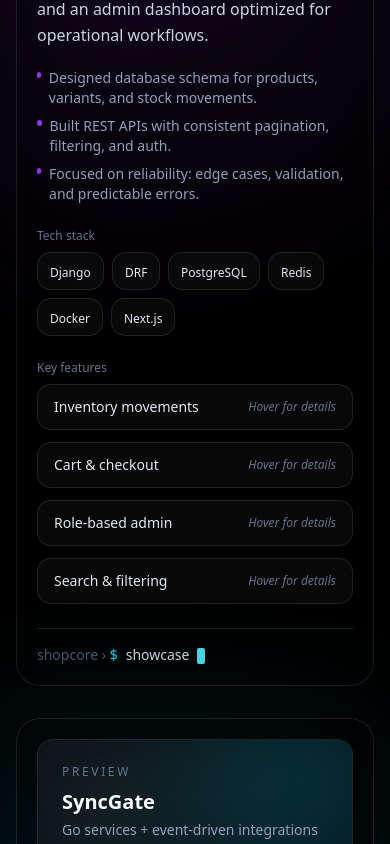
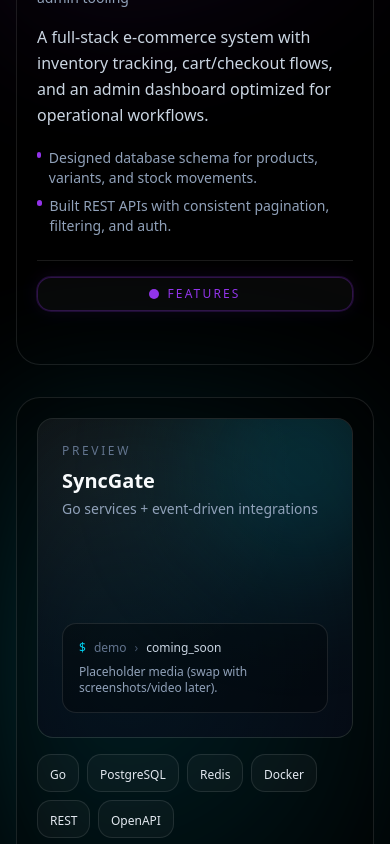
Before and after one commit to capamir/portfolio, a Next.js app: page / in a window 390 px wide. Shown: the part 4160-5004 px from the top of the page. Built offline with nearby package versions, Linux system fonts and the light colour scheme.

Commit message:
project section is complete

```diff
--- a/components/sections/Projects.tsx
+++ b/components/sections/Projects.tsx
@@ -1,7 +1,12 @@
 "use client";
 
 import React, { useMemo, useState } from "react";
-import { motion, useInView, useReducedMotion } from "framer-motion";
+import {
+  motion,
+  useInView,
+  useReducedMotion,
+  AnimatePresence,
+} from "framer-motion";
 import { useRef } from "react";
 import { FaGithub, FaExternalLinkAlt } from "react-icons/fa";
 
@@ -21,7 +26,13 @@ type Project = {
 
 function hexToRgba(hex: string, alpha: number) {
   const h = hex.replace("#", "");
-  const full = h.length === 3 ? h.split("").map((c) => c + c).join("") : h;
+  const full =
+    h.length === 3
+      ? h
+          .split("")
+          .map((c) => c + c)
+          .join("")
+      : h;
   const bigint = parseInt(full, 16);
 
   const r = (bigint >> 16) & 255;
@@ -41,7 +52,7 @@ function ProjectMockMedia({
   subtitle: string;
 }) {
   return (
-    <div className="relative h-full w-full overflow-hidden rounded-2xl border border-white/10 bg-white/[0.03]">
+    <div className="relative h-full w-full overflow-hidden rounded-2xl border border-white/10 bg-white/3">
       <div
         className="absolute -top-16 -right-16 h-56 w-56 rounded-full blur-3xl opacity-25"
         style={{ background: color }}
@@ -87,10 +98,10 @@ function HoverRow({
 
   return (
     <motion.div
-      whileHover={reduceMotion ? undefined : { x: 10, scale: 1.015 }}
+      whileHover={reduceMotion ? undefined : { y: -6, scale: 1.015 }}
       transition={{ type: "spring", stiffness: 420, damping: 26 }}
       className={[
-        "relative rounded-xl border border-white/10 bg-white/[0.03] hover:bg-white/[0.06] transition-colors",
+        "relative rounded-xl border border-white/10 bg-white/3 hover:bg-white/6 transition-colors",
         "will-change-transform",
         className,
       ].join(" ")}
@@ -104,18 +115,74 @@ function HoverRow({
   );
 }
 
+type ToggleChipProps = {
+  mode: "FEATURES" | "INFO";
+  color: string;
+  reduceMotion: boolean;
+  onToggle: () => void;
+  className?: string;
+};
+
+function ToggleChip({
+  mode,
+  color,
+  reduceMotion,
+  onToggle,
+  className = "",
+}: ToggleChipProps) {
+  return (
+    <motion.button
+      type="button"
+      onClick={onToggle}
+      className={[
+        "inline-flex items-center gap-2 rounded-xl border px-4 py-2 text-xs font-mono tracking-[0.18em]",
+        "bg-white/3 text-slate-200 hover:bg-white/6 transition-colors",
+        className,
+      ].join(" ")}
+      style={{
+        borderColor: hexToRgba(color, 0.28),
+        boxShadow: `0 0 0 1px ${hexToRgba(color, 0.18)}, 0 0 18px ${hexToRgba(
+          color,
+          0.1
+        )}`,
+      }}
+      animate={reduceMotion ? undefined : { y: [0, -2, 0] }}
+      transition={{ duration: 1.1, repeat: Infinity, ease: "easeInOut" }}
+    >
+      <motion.span
+        aria-hidden
+        className="h-2.5 w-2.5 rounded-full"
+        style={{ background: color }}
+        animate={reduceMotion ? undefined : { scale: [1, 1.55, 1] }}
+        transition={{ duration: 1.05, repeat: Infinity, ease: "easeInOut" }}
+      />
+      <span style={{ color }}>{mode}</span>
+    </motion.button>
+  );
+}
+
 function ProjectCard({ project, index }: { project: Project; index: number }) {
+  const [showFeatures, setShowFeatures] = useState(false);
+
   const reduceMotion = useReducedMotion();
   const ref = useRef<HTMLDivElement | null>(null);
   const inView = useInView(ref, { once: true, amount: 0.22 });
 
   const leftVariants = {
-    hidden: { opacity: 0, x: reduceMotion ? 0 : -42, scale: reduceMotion ? 1 : 0.985 },
+    hidden: {
+      opacity: 0,
+      x: reduceMotion ? 0 : -42,
+      scale: reduceMotion ? 1 : 0.985,
+    },
     show: { opacity: 1, x: 0, scale: 1 },
   };
 
   const rightVariants = {
-    hidden: { opacity: 0, x: reduceMotion ? 0 : 42, scale: reduceMotion ? 1 : 0.985 },
+    hidden: {
+      opacity: 0,
+      x: reduceMotion ? 0 : 42,
+      scale: reduceMotion ? 1 : 0.985,
+    },
     show: { opacity: 1, x: 0, scale: 1 },
   };
 
@@ -123,23 +190,49 @@ function ProjectCard({ project, index }: { project: Project; index: number }) {
     <div ref={ref} className="relative">
       <div
         className="pointer-events-none absolute -inset-6 opacity-25 blur-3xl"
-        style={{ background: `radial-gradient(circle at 30% 30%, ${project.color}, transparent 55%)` }}
+        style={{
+          background: `radial-gradient(circle at 30% 30%, ${project.color}, transparent 55%)`,
+        }}
       />
 
       <div className="relative rounded-3xl border border-white/10 bg-black/30 p-5 sm:p-6">
         <div className="grid grid-cols-1 lg:grid-cols-2 gap-6 items-stretch">
-          {/* LEFT: Media (slides from left) */}
+          {/* LEFT: image + tech stacks */}
           <motion.div
             variants={leftVariants}
             initial="hidden"
             animate={inView ? "show" : "hidden"}
             transition={{ duration: 0.55, delay: 0.05 + index * 0.05 }}
-            className="h-80 lg:h-[380px]"
+            className="flex flex-col gap-4"
           >
-            <ProjectMockMedia color={project.color} title={project.title} subtitle={project.subtitle} />
+            {/* fixed image */}
+            <div className="h-80 lg:h-[380px]">
+              <ProjectMockMedia
+                color={project.color}
+                title={project.title}
+                subtitle={project.subtitle}
+              />
+            </div>
+
+            {/* Tech stack under image */}
+            <div>
+              <div className="flex flex-wrap gap-2">
+                {project.tech.map((t) => (
+                  <HoverRow
+                    key={t}
+                    color={project.color}
+                    className="px-3 py-1.5"
+                  >
+                    <span className="text-xs font-mono text-slate-200">
+                      {t}
+                    </span>
+                  </HoverRow>
+                ))}
+              </div>
+            </div>
           </motion.div>
 
-          {/* RIGHT: Info (slides from right) */}
+          {/* RIGHT: info + toggle + features */}
           <motion.div
             variants={rightVariants}
             initial="hidden"
@@ -147,16 +240,21 @@ function ProjectCard({ project, index }: { project: Project; index: number }) {
             transition={{ duration: 0.55, delay: 0.12 + index * 0.05 }}
             className="flex flex-col"
           >
+            {/* header */}
             <div className="flex items-start justify-between gap-4">
               <div>
                 <p className="text-xs font-mono uppercase tracking-[0.22em] text-slate-500">
                   Project {String(index + 1).padStart(2, "0")}
                 </p>
-                <h3 className="mt-2 text-2xl font-semibold text-slate-50">{project.title}</h3>
-                <p className="mt-1 text-sm text-slate-400">{project.subtitle}</p>
+                <h3 className="mt-2 text-2xl font-semibold text-slate-50">
+                  {project.title}
+                </h3>
+                <p className="mt-1 text-sm text-slate-400">
+                  {project.subtitle}
+                </p>
               </div>
 
-              <div className="flex gap-2">
+              <div className="flex flex-wrap gap-2 justify-end">
                 {project.links.map((l) => {
                   const isDisabled = l.disabled || !l.href || l.href === "#";
                   return (
@@ -168,20 +266,27 @@ function ProjectCard({ project, index }: { project: Project; index: number }) {
                       className={[
                         "px-3 py-2 rounded-xl text-xs font-mono border transition-all",
                         isDisabled
-                          ? "cursor-not-allowed opacity-50 border-white/10 bg-white/[0.03] text-slate-400"
-                          : "border-white/10 bg-white/[0.03] text-slate-200 hover:bg-white/[0.06]",
+                          ? "cursor-not-allowed opacity-50 border-white/10 bg-white/3 text-slate-400"
+                          : "border-white/10 bg-white/3 text-slate-200 hover:bg-white/6",
                       ].join(" ")}
                       style={
                         isDisabled
                           ? undefined
                           : {
                               borderColor: hexToRgba(project.color, 0.25),
-                              boxShadow: `0 0 14px ${hexToRgba(project.color, 0.10)}`,
+                              boxShadow: `0 0 14px ${hexToRgba(
+                                project.color,
+                                0.1
+                              )}`,
                             }
                       }
                     >
                       <span className="inline-flex items-center gap-2">
-                        {l.label === "GitHub" ? <FaGithub /> : <FaExternalLinkAlt />}
+                        {l.label === "GitHub" ? (
+                          <FaGithub />
+                        ) : (
+                          <FaExternalLinkAlt />
+                        )}
                         {l.label}
                       </span>
                     </a>
@@ -190,54 +295,107 @@ function ProjectCard({ project, index }: { project: Project; index: number }) {
               </div>
             </div>
 
-            <p className="mt-4 text-slate-300 leading-relaxed">
+            {/* When features are open, show INFO toggle under header (button moved to top) */}
+            <AnimatePresence initial={false}>
+              {showFeatures ? (
+                <motion.div
+                  key="top-toggle"
+                  initial={{ opacity: 0, y: -8 }}
+                  animate={{ opacity: 1, y: 0 }}
+                  exit={{ opacity: 0, y: -8 }}
+                  transition={{ duration: 0.25 }}
+                  className="mt-4"
+                >
+                  <ToggleChip
+                    mode="INFO"
+                    color={project.color}
+                    reduceMotion={!!reduceMotion}
+                    onToggle={() => setShowFeatures((v) => !v)}
+                    className="w-full justify-center"
+                  />
+                </motion.div>
+              ) : null}
+            </AnimatePresence>
+
+            {/* Container that swaps: overview collapses, features slides up */}
+            <div className="relative mt-4 flex-1 min-h-80">
+              <AnimatePresence mode="wait" initial={false}>
+                {!showFeatures ? (
+                  <motion.div
+                    key="overview"
+                    initial={{ opacity: 0, y: 14 }}
+                    animate={{ opacity: 1, y: 0 }}
+                    exit={{ opacity: 0, y: -18 }}
+                    transition={{ duration: 0.35 }}
+                    className="h-full"
+                  >
+                    <p className="text-slate-300 leading-relaxed">
                       {project.description}
                     </p>
 
-            {/* Impact */}
                     <div className="mt-5 space-y-2">
-              {project.impact.map((line) => (
-                <div key={line} className="flex items-start gap-2 text-sm text-slate-400">
-                  <span className="mt-1 h-1.5 w-1.5 rounded-full" style={{ background: project.color }} />
+                      {project.impact.slice(0, 2).map((line) => (
+                        <div
+                          key={line}
+                          className="flex items-start gap-2 text-sm text-slate-400"
+                        >
+                          <span
+                            className="mt-1 h-1.5 w-1.5 rounded-full"
+                            style={{ background: project.color }}
+                          />
                           <span>{line}</span>
                         </div>
                       ))}
                     </div>
 
-            {/* Tech pills */}
-            <div className="mt-6">
-              <p className="text-xs font-mono text-slate-500 mb-2">Tech stack</p>
-              <div className="flex flex-wrap gap-2">
-                {project.tech.map((t) => (
-                  <HoverRow key={t} color={project.color} className="px-3 py-1.5">
-                    <span className="text-xs font-mono text-slate-200">{t}</span>
-                  </HoverRow>
-                ))}
+                    {/* Bottom FEATURES button (only text + pulse) */}
+                    <div className="mt-6 pt-4 border-t border-white/10">
+                      <ToggleChip
+                        mode="FEATURES"
+                        color={project.color}
+                        reduceMotion={!!reduceMotion}
+                        onToggle={() => setShowFeatures((v) => !v)}
+                        className="w-full justify-center"
+                      />
                     </div>
-            </div>
+                  </motion.div>
+                ) : (
+                  <motion.div
+                    key="features"
+                    initial={{ opacity: 0, y: 42 }}
+                    animate={{ opacity: 1, y: 0 }}
+                    exit={{ opacity: 0, y: 42 }}
+                    transition={{ duration: 0.35 }}
+                    className="absolute inset-0"
+                  >
+                    {/* Features list comes from bottom */}
+                    <div className="h-full rounded-2xl border border-white/10 bg-white/3 p-4 sm:p-5 flex flex-col">
+                      <p className="text-xs font-mono uppercase tracking-[0.22em] text-slate-500">
+                        Key features
+                      </p>
 
-            {/* Features */}
-            <div className="mt-6 flex-1">
-              <p className="text-xs font-mono text-slate-500 mb-2">Key features</p>
-              <div className="space-y-3">
+                      <div className="mt-4 space-y-3 overflow-auto pr-1">
                         {project.features.map((f) => (
-                  <HoverRow key={f} color={project.color} className="px-4 py-3">
+                          <HoverRow
+                            key={f}
+                            color={project.color}
+                            className="px-4 py-3"
+                          >
                             <div className="flex items-center justify-between gap-3">
-                      <span className="text-sm font-mono text-slate-200">{f}</span>
-                      <span className="text-xs font-mono text-slate-500 italic">Hover for details</span>
+                              <span className="text-sm font-mono text-slate-200">
+                                {f}
+                              </span>
+                              <span className="text-xs font-mono text-slate-500 italic">
+                                Hover
+                              </span>
                             </div>
                           </HoverRow>
                         ))}
                       </div>
                     </div>
-
-            {/* Footer mini prompt */}
-            <div className="mt-6 pt-4 border-t border-white/10 text-sm font-mono text-slate-400">
-              <span className="text-slate-600">{project.title.toLowerCase().replace(/\s+/g, "_")}</span>
-              <span className="text-slate-600"> › </span>
-              <span className="text-cyan-400">$</span>
-              <span className="ml-2 text-slate-300">showcase</span>
-              <span className="ml-2 inline-block h-4 w-2 rounded-[2px] bg-cyan-300/90 align-middle" />
+                  </motion.div>
+                )}
+              </AnimatePresence>
             </div>
           </motion.div>
         </div>
@@ -266,7 +424,12 @@ export default function Projects() {
           "Focused on reliability: edge cases, validation, and predictable errors.",
         ],
         tech: ["Django", "DRF", "PostgreSQL", "Redis", "Docker", "Next.js"],
-        features: ["Inventory movements", "Cart & checkout", "Role-based admin", "Search & filtering"],
+        features: [
+          "Inventory movements",
+          "Cart & checkout",
+          "Role-based admin",
+          "Search & filtering",
+        ],
         color: "#9333EA",
         links: [
           { label: "GitHub", href: "#", disabled: true },
@@ -285,7 +448,12 @@ export default function Projects() {
           "Kept the codebase modular to support future microservice splits.",
         ],
         tech: ["Go", "PostgreSQL", "Redis", "Docker", "REST", "OpenAPI"],
-        features: ["Idempotent workflows", "Retry & backoff", "Service boundaries", "Structured logging"],
+        features: [
+          "Idempotent workflows",
+          "Retry & backoff",
+          "Service boundaries",
+          "Structured logging",
+        ],
         color: "#06B6D4",
         links: [
           { label: "GitHub", href: "#", disabled: true },
@@ -321,13 +489,14 @@ export default function Projects() {
 
           <h2 className="mt-2 text-3xl sm:text-4xl md:text-5xl font-extrabold tracking-tight text-slate-50">
             Selected{" "}
-            <span className="bg-gradient-to-r from-fuchsia-400 via-cyan-400 to-purple-400 bg-clip-text text-transparent">
+            <span className="bg-linear-to-r from-fuchsia-400 via-cyan-400 to-purple-400 bg-clip-text text-transparent">
               Work
             </span>
           </h2>
 
           <p className="mt-3 text-sm sm:text-base text-slate-400 max-w-2xl mx-auto">
-            Two placeholder projects for now—swap the content with your real repos/screenshots when ready.
+            Two placeholder projects for now—swap the content with your real
+            repos/screenshots when ready.
           </p>
         </motion.div>
 
```
Lines whose indentation alone changed are shown as unchanged.
